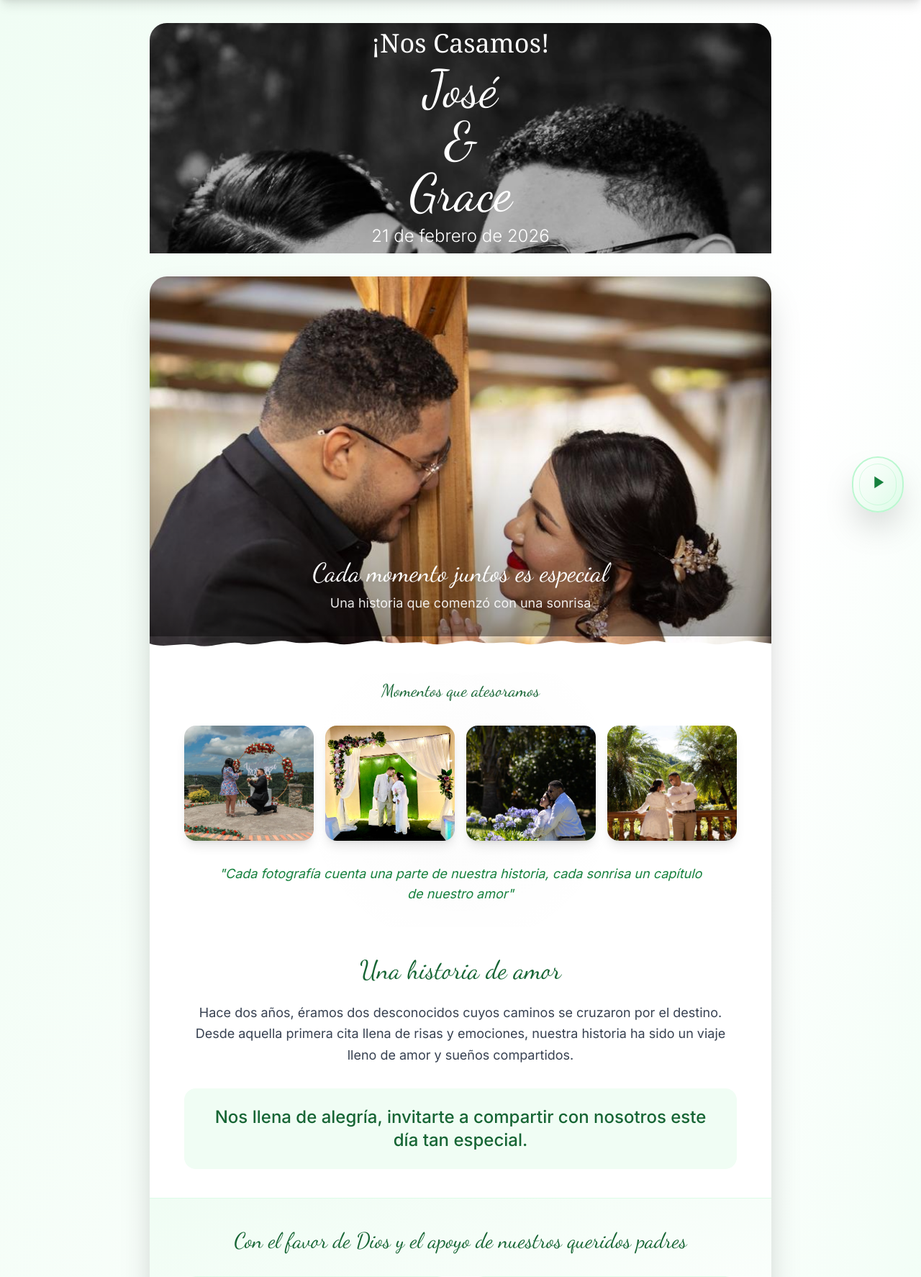
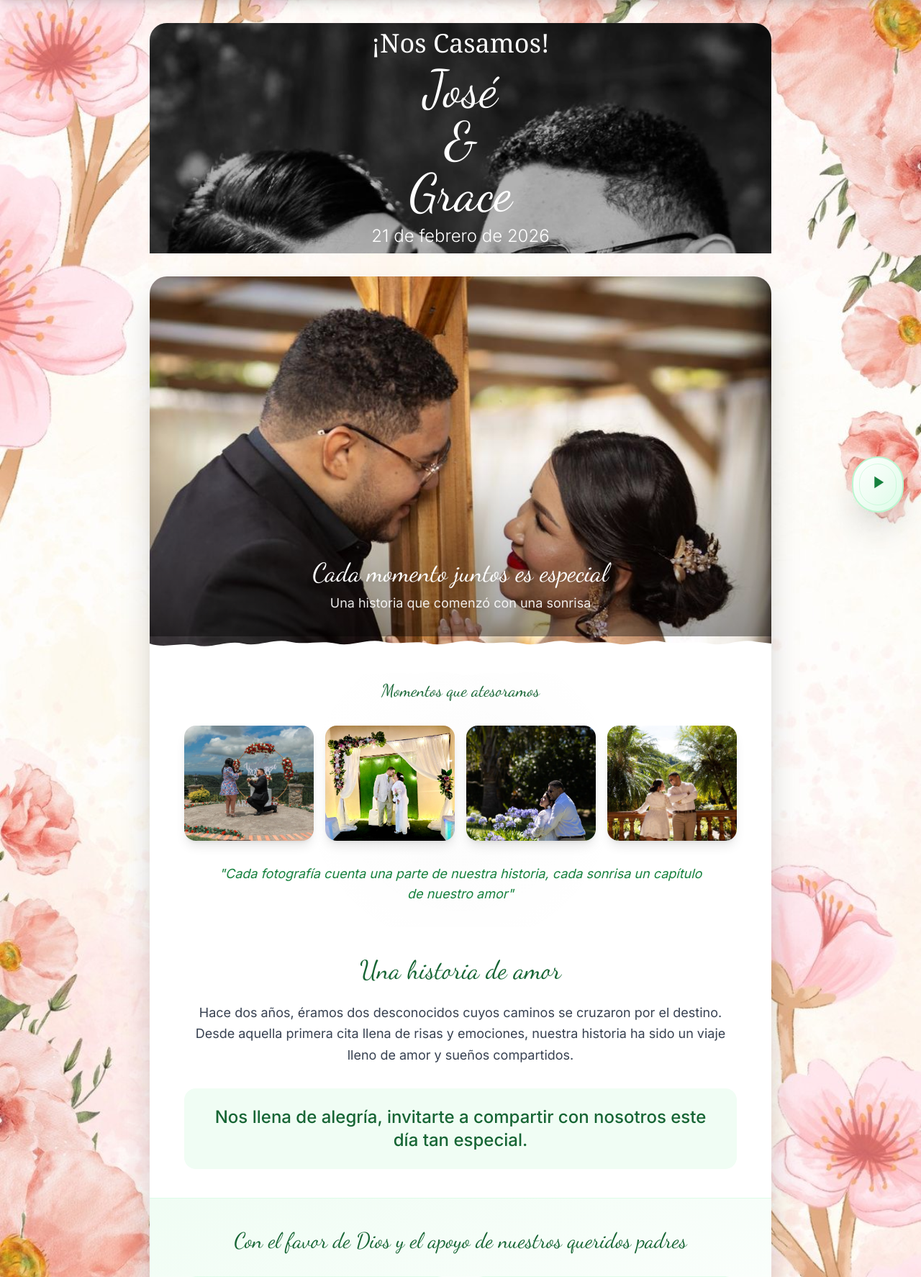
Before and after one commit to JoseLMendozaV/boda-invitaciones, a Django app: page /invitacion/76d87959-c254-4748-877a-86213846c8dc/ in a window 1280 px wide. Shown: the part 64-1838 px from the top of the page at 72% size. Run offline with Django 4.2, Linux system fonts and the light colour scheme; data comes from the database, SQL or seed files in the repository; some libraries are stand-ins or nearby versions.

Commit message:
changed background
changed image background in the invitation letter

```diff
--- a/invitaciones/templates/carta_invitacion.html
+++ b/invitaciones/templates/carta_invitacion.html
@@ -3,11 +3,11 @@
 {% block title %}Invitación - {{ invitacion.nombre_invitado }}{% endblock %}
 
 {% block content %}
-<div class="min-h-screen bg-gradient-to-br from-green-50 via-white to-green-100 py-8">
+<div class="min-h-screen py-8" style="background-image: url('{% static 'imag/floresbackground.jpg' %}'); background-size: cover; background-position: center; background-attachment: fixed; background-repeat: no-repeat;">
     <div class="max-w-4xl mx-auto px-4">
         <!-- Header con foto de preboda -->
         <!-- Header con foto de preboda -->
-        <div class="relative mb-8">
+        <div class="relative mb-8 ">
             <div class="h-64 md:h-80 bg-gradient-to-r from-green-600 to-green-800 rounded-t-3xl overflow-hidden relative">
 
                     <img src="{% static 'imag/foto_2.jpg' %}" alt="Foto de preboda" class="w-full h-auto">
```
Also changed, not shown: static/imag/floresbackground.jpg (added).
